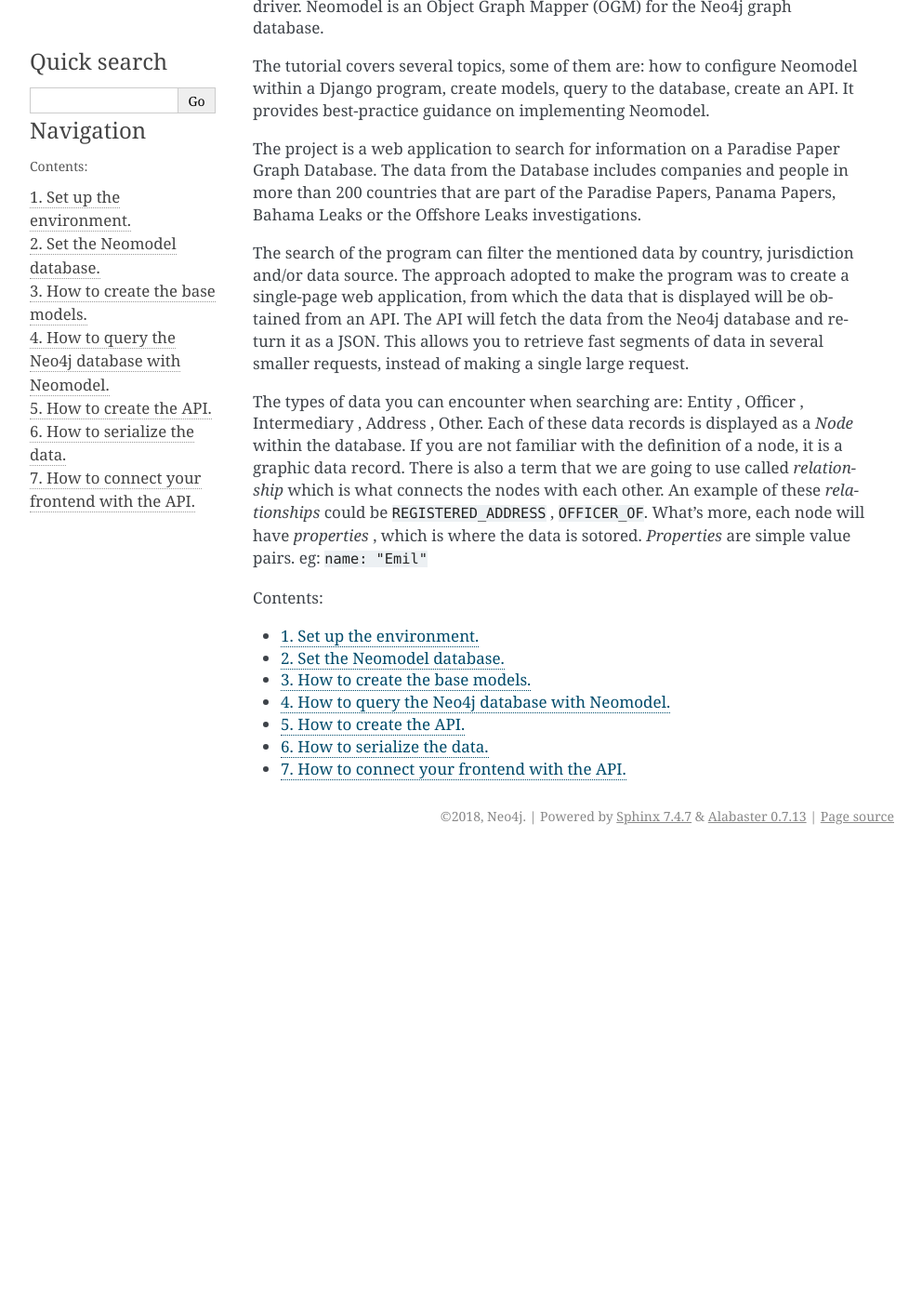
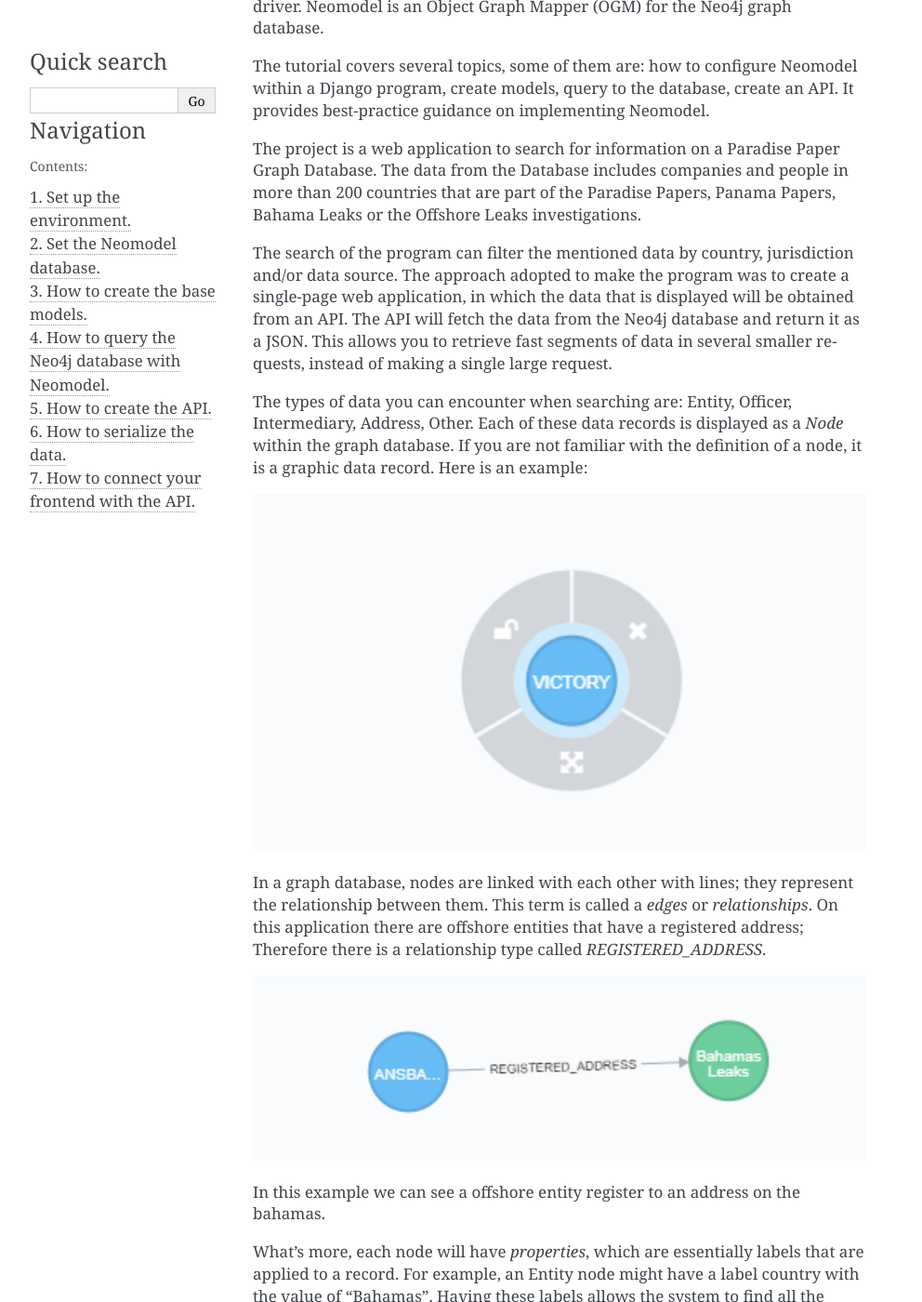
Before and after one commit to neo4j-examples/paradise-papers-django, a Sphinx documentation site: the page built from docs/index.rst, in a window 1280 px wide and 1400 px high, scrolled down 340 px. Shown: the whole window at 93% size, without its empty margins (148-1140 px from the left). Built offline with Sphinx 7.4.7, drawn with Linux system fonts in a browser that asks for light colours; before the commit the page ends 1257 px from its top, so only the background shows below that; some of the changed text lies outside the part shown.

Commit message:
work in progress

```diff
--- a/docs/index.rst
+++ b/docs/index.rst
@@ -10,15 +10,44 @@ Welcome to Paradise Paper Search App's Django + Neomodel Tutorial!
 Overview
 --------
 
-The aim of this tutorial is to demonstrate how to develop a web application using the Django framework backed by Neo4j, connecting them with the Neomodel driver. Neomodel is an Object Graph Mapper (OGM) for the Neo4j graph database.
+The aim of this tutorial is to demonstrate how to develop a web application using the Django
+framework backed by Neo4j, connecting them with the Neomodel driver. Neomodel is an Object Graph
+Mapper (OGM) for the Neo4j graph database.
 
-The tutorial covers several topics, some of them are: how to configure Neomodel within a Django program, create models, query to the database, create an API. It provides best-practice guidance on implementing Neomodel.
+The tutorial covers several topics, some of them are: how to configure Neomodel within a Django
+program, create models, query to the database, create an API. It provides best-practice guidance
+on implementing Neomodel.
 
-The project is a web application to search for information on a Paradise Paper Graph Database. The data from the Database includes companies and people in more than 200 countries that are part of the Paradise Papers, Panama Papers, Bahama Leaks or the Offshore Leaks investigations.
+The project is a web application to search for information on a Paradise Paper Graph Database.
+The data from the Database includes companies and people in more than 200 countries that are part
+of the Paradise Papers, Panama Papers, Bahama Leaks or the Offshore Leaks investigations.
 
-The search of the program can filter the mentioned data by country, jurisdiction and/or data source. The approach adopted to make the program was to create a single-page web application, from which the data that is displayed will be obtained from an API. The API will fetch the data from the Neo4j database and return it as a JSON. This allows you to retrieve fast segments of data in several smaller requests, instead of making a single large request.
+The search of the program can filter the mentioned data by country, jurisdiction and/or data source.
+The approach adopted to make the program was to create a single-page web application, in which
+the data that is displayed will be obtained from an API. The API will fetch the data from the Neo4j
+database and return it as a JSON. This allows you to retrieve fast segments of data in several
+smaller requests, instead of making a single large request.
 
-The types of data you can encounter when searching are: Entity , Officer , Intermediary , Address , Other.  Each of these data records is displayed as a `Node` within the database. If you are not familiar with the definition of a node, it is a graphic data record. There is also a term that we are going to use called `relationship` which is what connects the nodes with each other. An example of these `relationships` could be ``REGISTERED_ADDRESS`` , ``OFFICER_OF``. What’s more, each node will have `properties` , which is where the data is sotored. `Properties` are simple value pairs. eg: ``name: "Emil"``
+The types of data you can encounter when searching are: Entity, Officer, Intermediary, Address,
+Other. Each of these data records is displayed as a `Node` within the graph database. If you are
+not familiar with the definition of a node, it is a graphic data record. Here is an example:
+
+.. image:: tutorial/_images/overview-img1.png
+	:width: 100%
+
+In a graph database, nodes are linked with each other with lines; they represent the relationship
+between them. This term is called a `edges` or `relationships`. On this application there are offshore entities that
+have a registered address; Therefore there is a relationship type called `REGISTERED_ADDRESS`.
+
+.. image:: tutorial/_images/overview-img2.png
+   :width: 100%
+
+In this example we can see a offshore entity register to an address on the bahamas.
+
+What’s more, each node will have `properties`, which are essentially labels that are applied to
+a record. For example, an Entity node might have a label country with the value of "Bahamas".
+Having these labels allows the system to find all the nodes that are in "Bahamas", instead of the
+ones that are in "Canada" or "Mexico". The properties can be compared as columns in SQl databases.
 
 .. toctree::
    :maxdepth: 2
```
Also changed, not shown: docs/tutorial/_images/overview-img1.png (added), docs/tutorial/_images/overview-img2.png (added).
